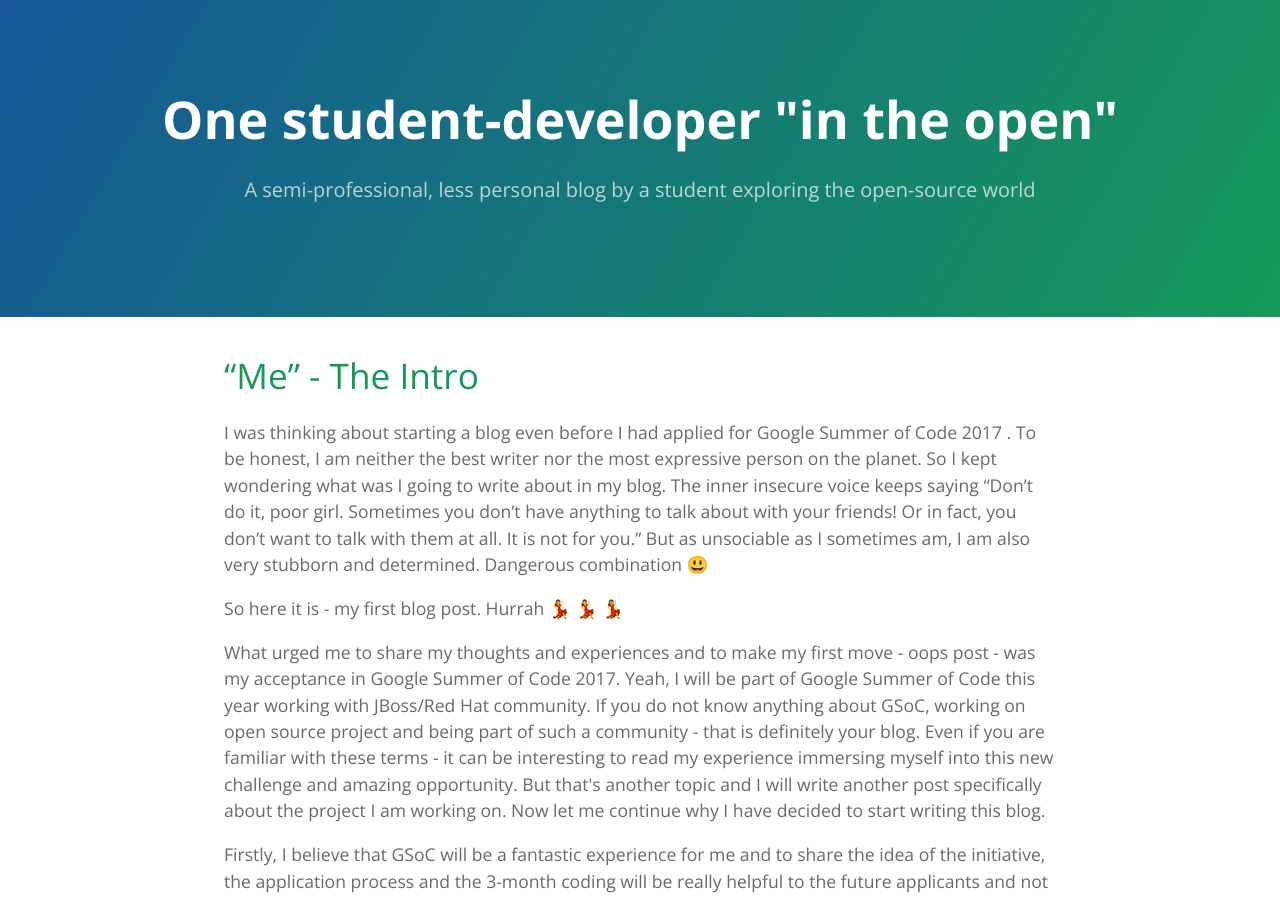
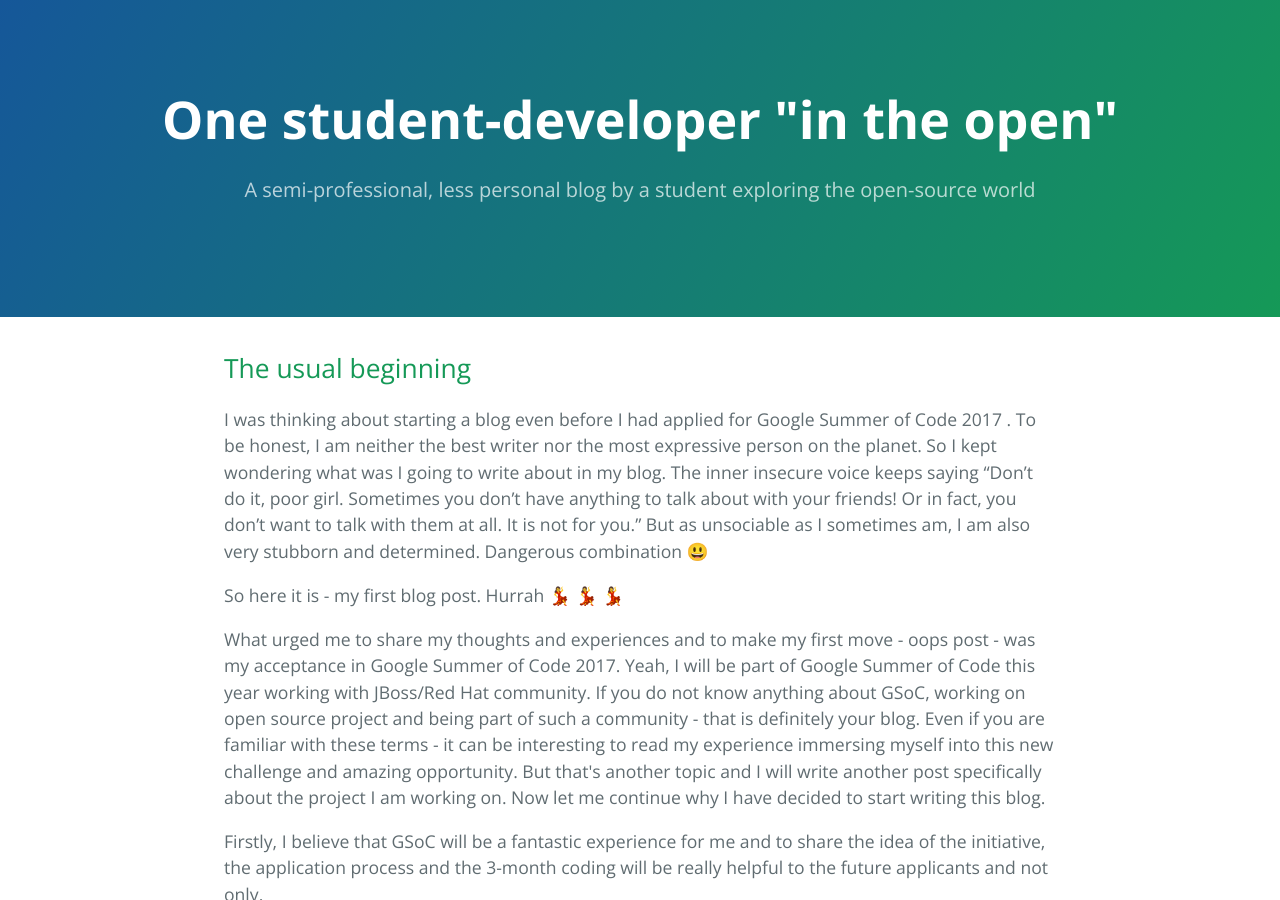
Before and after one commit to polinankoleva/polinankoleva.github.io, a Jekyll site: the page built from _posts/2017-06-13-me-the-intro.markdown, in a window 1280 px wide and 900 px high. Built offline with Jekyll 4.4.1, drawn with Linux system fonts in a browser that asks for light colours; emoji names are drawn with the system emoji font; comment, search, counter and statistics services are not loaded; part of the change alters nothing that is shown.

```diff
--- /dev/null
+++ b/_includes/disqus.html
@@ -0,0 +1,18 @@
+{% if page.comments %}
+<div id="disqus_thread"></div>
+<script>
+var disqus_config = function () {
+this.page.url = "https://polinankoleva.github.io{{ page.url }}"; // <--- use canonical URL
+this.page.identifier = "{{ page.id }}";
+};
+(function() { // DON'T EDIT BELOW THIS LINE
+var d = document, s = d.createElement('script');
+
+s.src = 'https://https-polinankoleva-github-io.disqus.com/embed.js'; // <--- use Disqus shortname
+
+s.setAttribute('data-timestamp', +new Date());
+(d.head || d.body).appendChild(s);
+})();
+</script>
+<noscript>Please enable JavaScript to view the <a href="https://disqus.com/?ref_noscript" rel="nofollow">comments powered by Disqus.</a></noscript>
+{% endif %}
--- a/_layouts/default.html
+++ b/_layouts/default.html
@@ -13,6 +13,6 @@
       {% include page-footer.html %}
 
     </section>
-
+    <script id="dsq-count-scr" src="//https-polinankoleva-github-io.disqus.com/count.js" async></script>
   </body>
 </html>
--- a/_layouts/post.html
+++ b/_layouts/post.html
@@ -2,6 +2,7 @@
 layout: default
 ---
 <h2>{{ page.title }}</h2>
-<p class="meta">{{ page.date | date_to_string }}</p>
 
 {{ content }}
+
+{% include disqus.html %}
--- a/_posts/2017-06-13-me-the-intro.markdown
+++ b/_posts/2017-06-13-me-the-intro.markdown
@@ -1,12 +1,10 @@
 ---
-layout: default
+layout: post
 title:  "The usual beginning"
 date:   2017-06-12 19:50:00
 categories: personal
 comments: true
 ---
-"Me"  - The Intro
-====================
 
 I was thinking about starting a blog even before I had applied for Google Summer of Code 2017 . To be honest, I am neither the best writer nor the most expressive person on the planet. So I kept wondering what was I going to write about in my blog. The inner insecure voice keeps saying "Don't do it, poor girl. Sometimes you don't have anything to talk about with your friends! Or in fact, you don't want to talk with them at all. It is not for you." But as unsociable as I sometimes am, I am also very stubborn and determined. Dangerous combination :smiley:
 <p>
--- a/index.html
+++ b/index.html
@@ -7,7 +7,8 @@ title: {{ site.name }}
   <h1>Software-based matters && Water cooler Monologues</h1>
   <ul class="posts">
     {% for post in site.posts %}
-      <li><span>{{ post.date | date_to_string }}</span> &raquo; <a href="{{ site.baseurl }}{{ post.url }}">{{ post.title }}</a></li>
+      <li><span>{{ post.date | date_to_string }}</span> &raquo; <a href="{{ site.baseurl }}{{ post.url }}">{{ post.title }}</a>
+      </li>
     {% endfor %}
   </ul>
 </div>
```
